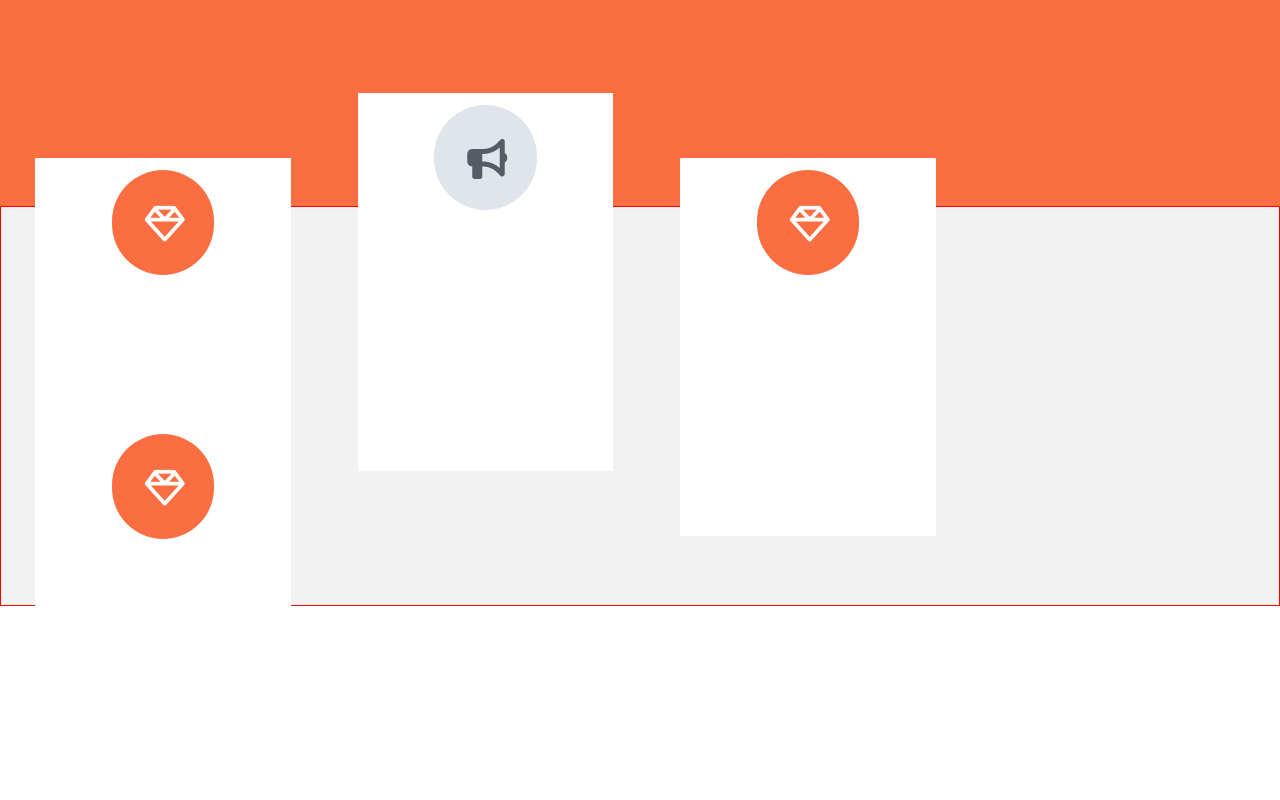
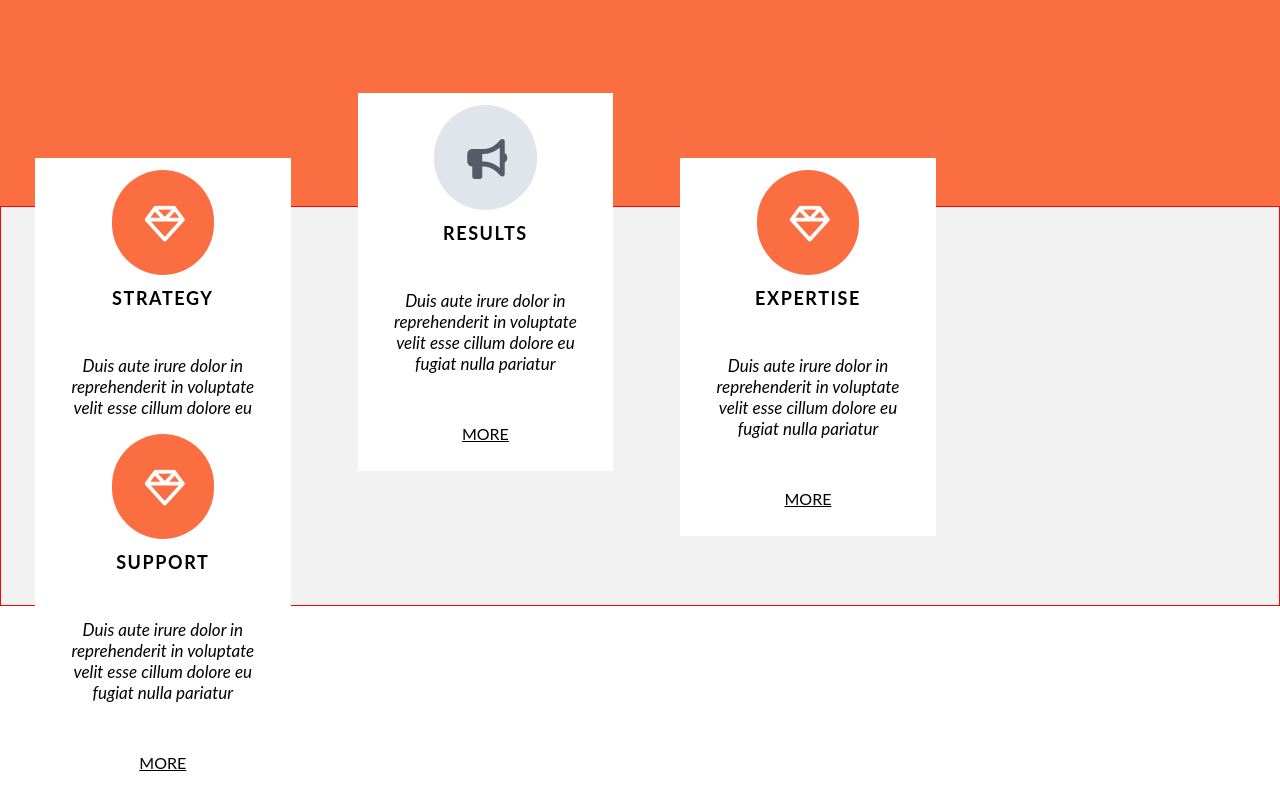
Before and after one commit to saudattari/Website-Landing-Page, a plain HTML site: page index.html in a window 1280 px wide. Shown: the part 649-1449 px from the top of the page. Drawn offline with Linux system fonts and the light colour scheme.

Commit message:
Half Ready Layout

```diff
--- a/index.html
+++ b/index.html
@@ -50,21 +50,37 @@
             <div class="img">
                 <i class="fa-regular fa-gem"></i>
             </div>
+            <div class="headi">STRATEGY</div>
+            <div class="cardtext">Duis aute irure dolor in reprehenderit in voluptate velit esse cillum dolore eu fugiat nulla pariatur
+            </div>
+            <div class="cardbtn">MORE</div>
         </div>
         <div class="card1 card2 card21">
             <div class="img img2">
                 <i class="fa-solid fa-bullhorn"></i>
             </div>
+            <div class="headi">RESULTS</div>
+            <div class="cardtext">Duis aute irure dolor in reprehenderit in voluptate velit esse cillum dolore eu fugiat nulla pariatur
+                </div>
+            <div class="cardbtn">MORE</div>
         </div>
         <div class="card1 card3">
             <div class="img img1">
                 <i class="fa-regular fa-gem"></i>
             </div>
+            <div class="headi">EXPERTISE</div>
+            <div class="cardtext">Duis aute irure dolor in reprehenderit in voluptate velit esse cillum dolore eu fugiat nulla pariatur
+                </div>
+            <div class="cardbtn">MORE</div>
         </div>
         <div class="card1 card2">
             <div class="img">
                 <i class="fa-regular fa-gem"></i>
             </div>
+            <div class="headi">SUPPORT</div>
+            <div class="cardtext">Duis aute irure dolor in reprehenderit in voluptate velit esse cillum dolore eu fugiat nulla pariatur
+                </div>
+            <div class="cardbtn">MORE</div>
         </div>
     </div>
 </body>
--- a/style.css
+++ b/style.css
@@ -172,3 +172,30 @@
     color: #555c66;
 
 }
+.headi{
+    text-align: center;
+    margin-top: 12px;
+    font-weight: bold;
+    letter-spacing:.1rem;
+    font-family: lato, sans-serif;
+    font-size: 18px;
+    height: 20px;
+    display:block;
+}
+.cardtext{
+    text-align: center;
+    font-style: italic;
+    margin-top: 18px;
+    font-family: lato, sans-serif;
+    font-size: 17px;
+    padding: 30px;
+}
+.cardbtn{
+    text-decoration: underline;
+    cursor: pointer;
+    transition: all ease 7s ;
+    text-align: center;
+    margin-top: 20px;
+    font-family: lato, sans-serif;
+    /* font-weight: bold; */
+}
```
